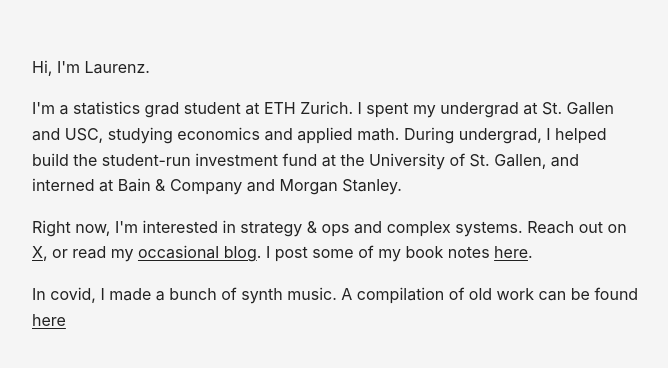
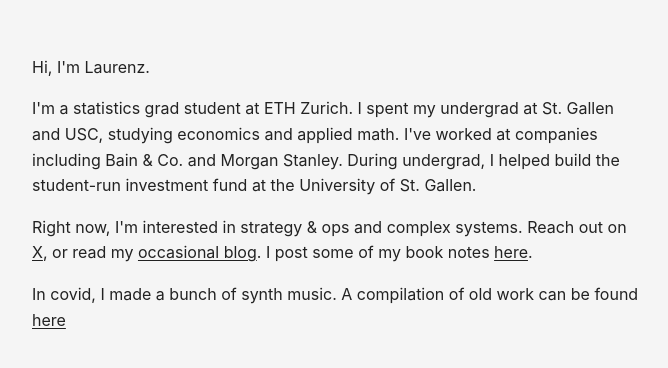
Before and after one commit to laurenzschneeberger/laurenzschneeberger.github.io, a plain HTML site: page index.html in a window 1280 px wide. Shown: the part 198-566 px from the top of the page, without its empty margins (303-971 px from the left). Drawn offline with Linux system fonts and the light colour scheme.

Commit message:
Rephrase work experience section in index.html

```diff
--- a/index.html
+++ b/index.html
@@ -140,8 +140,7 @@
         </p>
         <p>
             I'm a statistics grad student at ETH Zurich. I spent my undergrad at St. Gallen and USC, studying economics and applied math.
-            During undergrad, I helped build the student-run investment fund at the University of St. Gallen, and interned
-            at Bain & Company and Morgan Stanley.
+            I've worked at companies including Bain & Co. and Morgan Stanley. During undergrad, I helped build the student-run investment fund at the University of St. Gallen.
         </p>
         <p>
             Right now, I'm interested in strategy & ops and complex systems. Reach out on <a href="https://twitter.com/naiveliquid">X</a>, or read my <a
```
